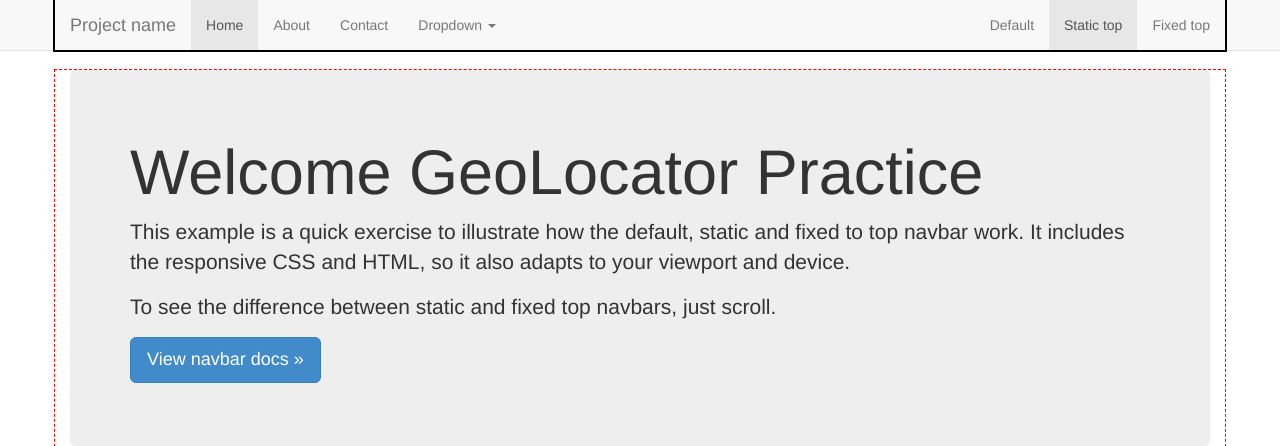
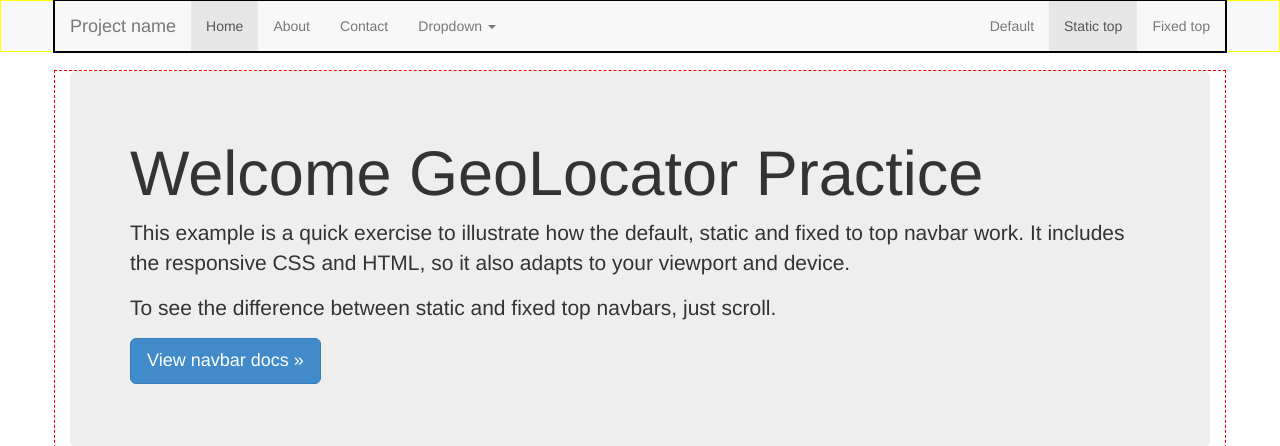
Before and after one commit to sean72kimo/geolocator, a Django app: template static/templates/home.html in a window 1280 px wide. Shown: the top 446 px of the page. Run offline with Django 3.2, Linux system fonts and the light colour scheme; the template is opened without the code that fills it, so the values that code supplies are empty; parts of the project's set-up code (start-up, migrations or seed data) failed here and were passed over; some libraries are stand-ins or nearby versions.

Commit message:
play around with css

```diff
--- a/static/static/css/navbar-static-top.css
+++ b/static/static/css/navbar-static-top.css
@@ -4,4 +4,5 @@ body {
 
 .navbar-static-top {
   margin-bottom: 19px;
+  border: 1px solid yellow
 }
```
Also changed, not shown: static/static/css/custom.css (line endings or trailing spaces).
